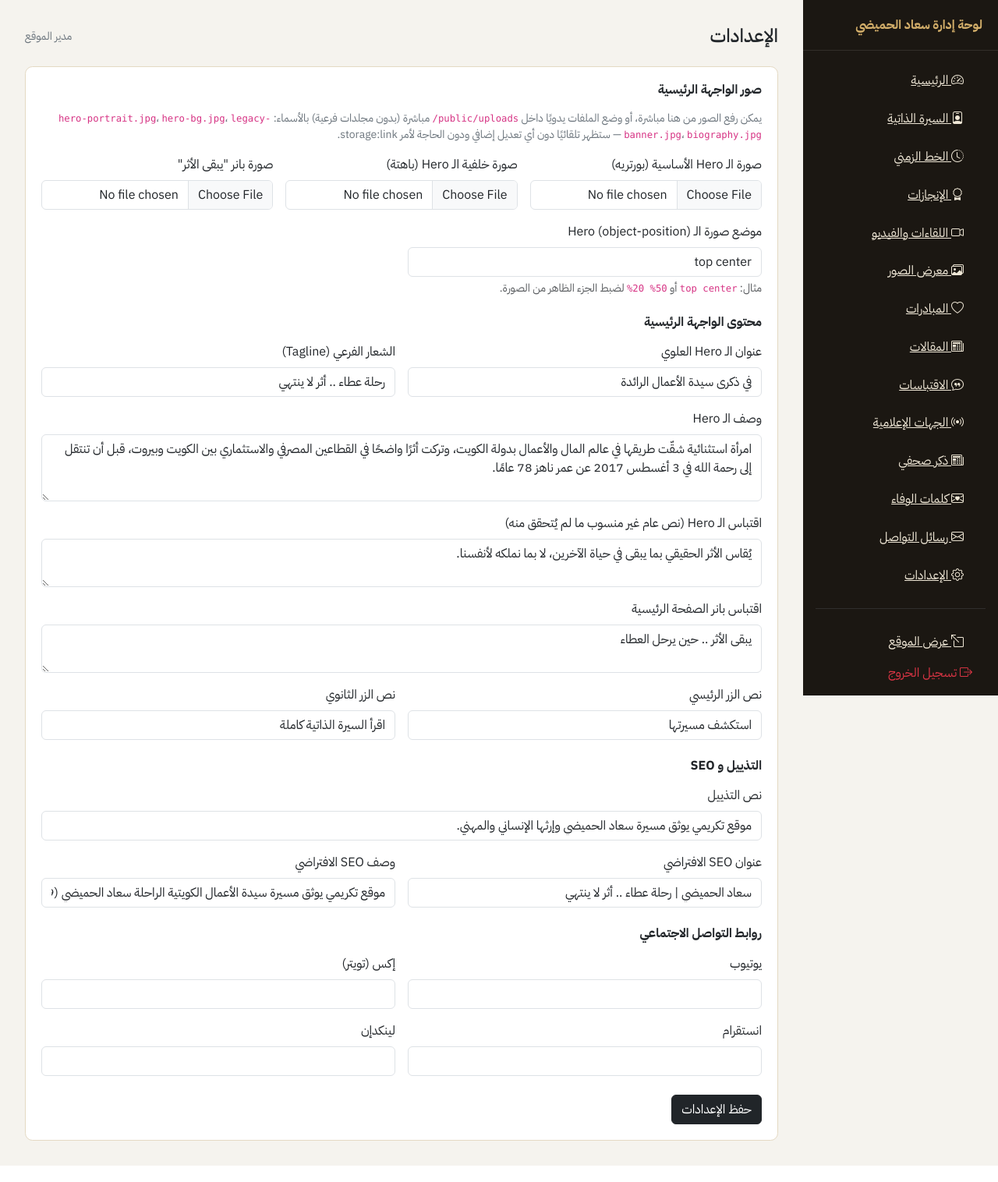
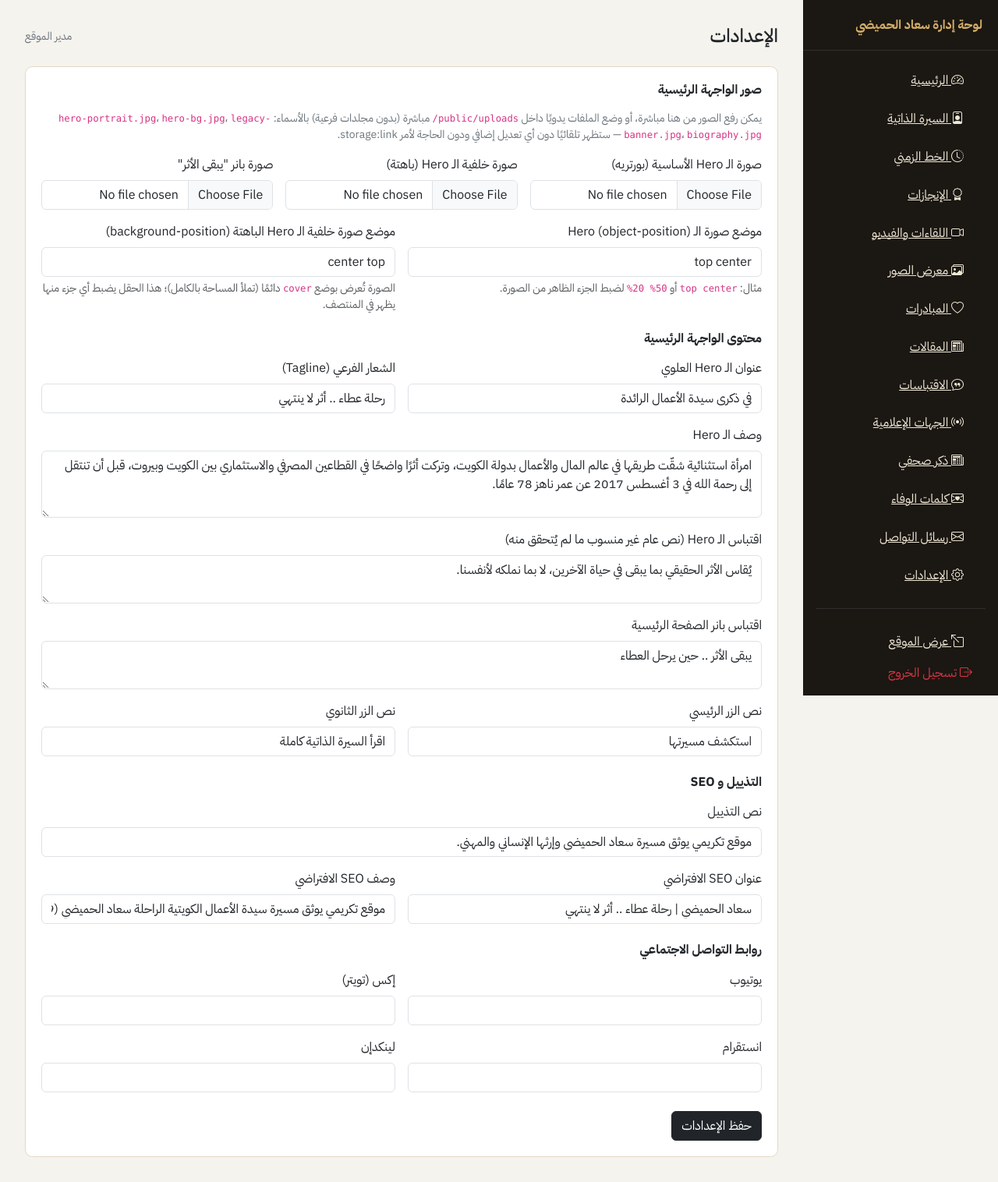
Before and after one commit to MostafaSaeedDeveloper/souad-alhumaidhi, a Laravel app: page /admin/settings in a window 1280 px wide. Shown: the whole page at 78% size. Before the commit the page ends 1495 px from the top, so only its background shows below. Run offline with Laravel 12, Linux system fonts and the light colour scheme; a user stored in the database is signed in; data comes from the database, SQL or seed files in the repository.

Commit message:
Make hero background image position configurable
background-size:cover was already applied to the faded hero background,
but the crop position was hardcoded to center. Add a hero_bg_object_position
setting (default "center top") mirroring the existing hero_object_position
control for the portrait, so the visible crop of the background photo can
be tuned from the admin settings page.

```diff
--- a/app/Http/Controllers/Admin/SettingController.php
+++ b/app/Http/Controllers/Admin/SettingController.php
@@ -15,6 +15,7 @@ class SettingController extends Controller
         'hero_description' => 'general',
         'hero_quote' => 'general',
         'hero_object_position' => 'hero',
+        'hero_bg_object_position' => 'hero',
         'homepage_quote' => 'general',
         'cta_primary_text' => 'general',
         'cta_secondary_text' => 'general',
--- a/resources/views/admin/settings/edit.blade.php
+++ b/resources/views/admin/settings/edit.blade.php
@@ -34,6 +34,11 @@
       <label class="form-label">موضع صورة الـ Hero (object-position)</label>
       <input type="text" name="hero_object_position" value="{{ old('hero_object_position', $settings['hero_object_position'] ?? 'top center') }}" class="form-control" placeholder="top center">
       <div class="form-text">مثال: <code>top center</code> أو <code>50% 20%</code> لضبط الجزء الظاهر من الصورة.</div>
+    </div>
+    <div class="col-md-6">
+      <label class="form-label">موضع صورة خلفية الـ Hero الباهتة (background-position)</label>
+      <input type="text" name="hero_bg_object_position" value="{{ old('hero_bg_object_position', $settings['hero_bg_object_position'] ?? 'center top') }}" class="form-control" placeholder="center top">
+      <div class="form-text">الصورة تُعرض بوضع <code>cover</code> دائمًا (تملأ المساحة بالكامل)؛ هذا الحقل يضبط أي جزء منها يظهر في المنتصف.</div>
     </div>
   </div>
 
--- a/resources/views/home.blade.php
+++ b/resources/views/home.blade.php
@@ -29,12 +29,13 @@
     $heroPortraitUrl = Media::url(Setting::get('hero_portrait_image'));
     $heroBgUrl = Media::url(Setting::get('hero_bg_image'));
     $heroObjectPosition = Setting::get('hero_object_position', 'top center');
+    $heroBgObjectPosition = Setting::get('hero_bg_object_position', 'center top');
 @endphp
 
 @section('content')
 
 {{-- ============ HERO ============ --}}
-<section class="hero-section" @if($heroBgUrl) style="--hero-bg-image:url('{{ $heroBgUrl }}')" @endif>
+<section class="hero-section" @if($heroBgUrl) style="--hero-bg-image:url('{{ $heroBgUrl }}'); --hero-bg-position: {{ $heroBgObjectPosition }};" @endif>
   <div class="bg-portrait"></div>
   <div class="bg-fade"></div>
   <div class="container-xl position-relative">
```
Also changed, not shown: public/assets/css/site.css.
